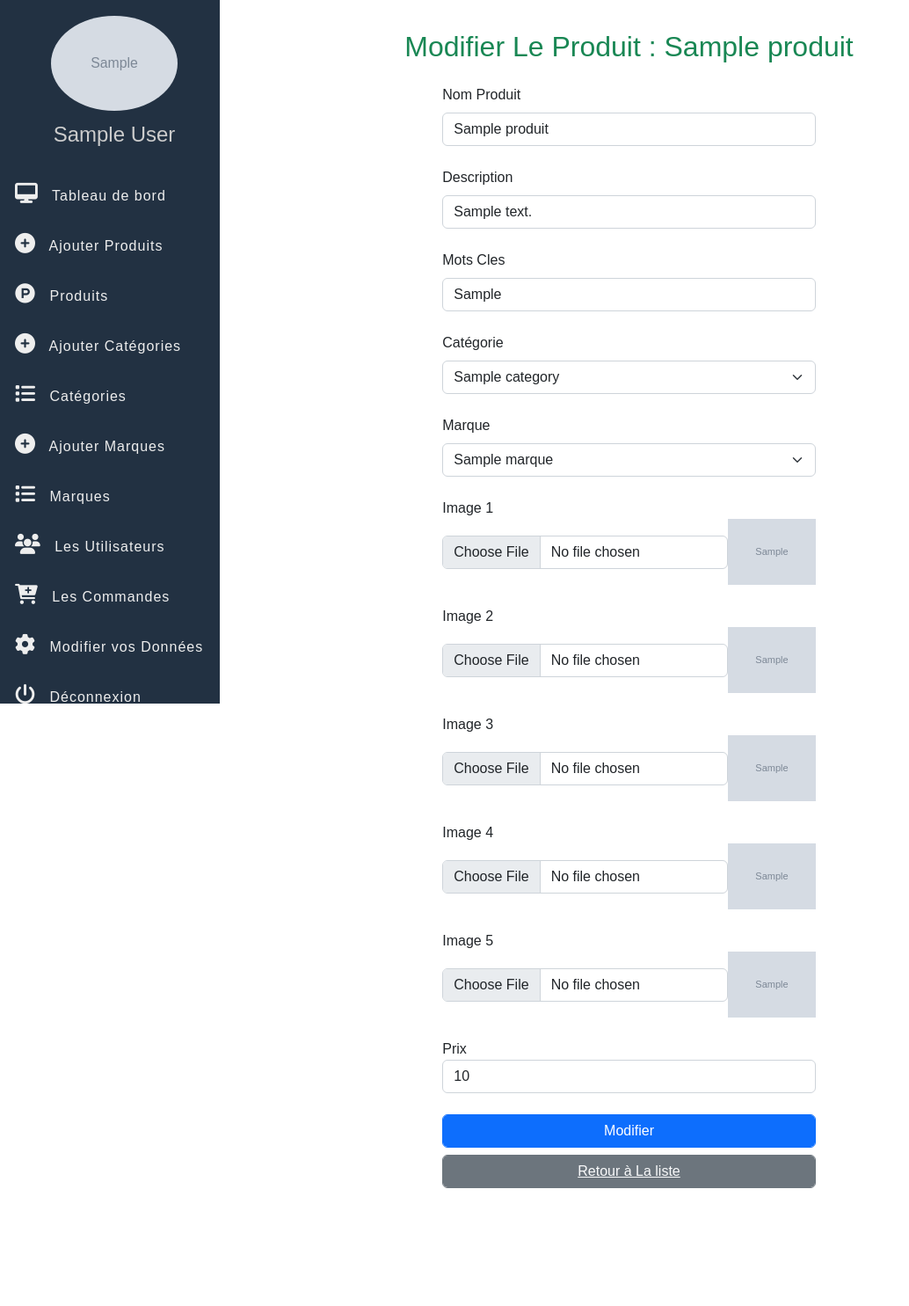
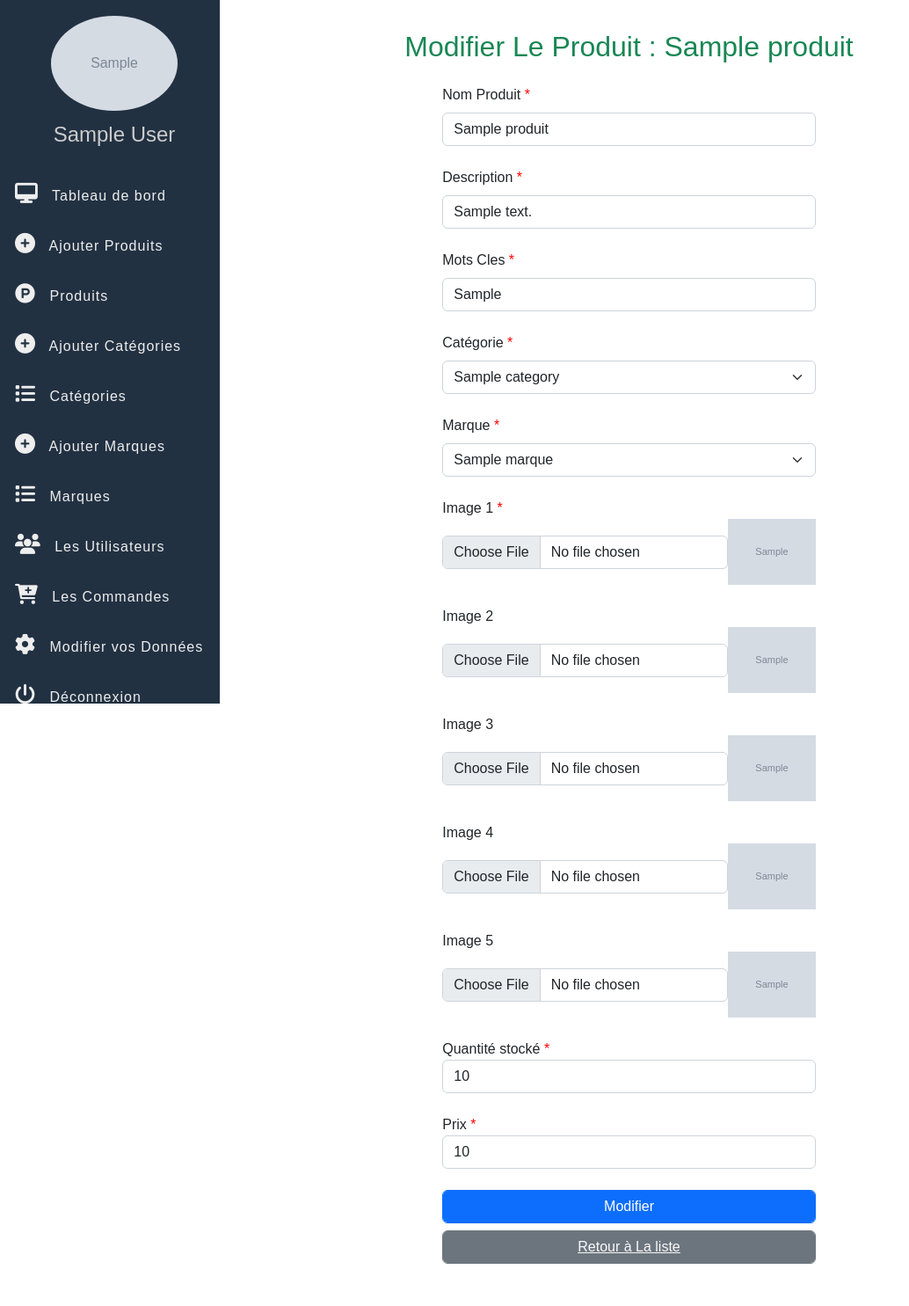
Before and after one commit to ab-talbi/electro-shop, a PHP site: page /admin/index.php?modifier_produit=1 in a window 1280 px wide. Shown: the part 80-1565 px from the top of the page at 88% size, without its empty margins (0-1034 px from the left). Before the commit the page ends 1431 px from the top, so only its background shows below. Run offline with PHP 8.4, Linux system fonts and the light colour scheme; the visitor is signed in with stand-in values (Sample User, id 1); tables that the repository leaves empty or names only in its code hold one stand-in row (values such as "Sample post"); grey boxes marked "Sample" are stand-in pictures; some libraries are stand-ins or nearby versions.

Commit message:
add: gestion de stock

```diff
--- a/admin/liste_categories.php
+++ b/admin/liste_categories.php
@@ -27,9 +27,7 @@
             <td><button value="index.php?supprimer_categorie=<?php echo $ligne->id_categorie; ?>"
             type="button" class=" fa-solid fa-trash btn text-black confirme" data-bs-toggle="modal" data-bs-target="#exampleModal">
             </button></td>
-            <td><button value="index.php?supprimer_categorie=<?php echo $ligne->id_categorie; ?>"
-                        type='button' class='fa-solid fa-trash-can btn text-black confirme' data-bs-toggle='modal' data-bs-target='#exampleModal'></button>
-            </td>
+
         </tr>
         <?php
             $number++;
--- a/admin/modifier_produit.php
+++ b/admin/modifier_produit.php
@@ -14,6 +14,7 @@
         $produit_image4 = $data['produit_image4'];
         $produit_image5 = $data['produit_image5'];
         $prix_produit = $data['prix_produit'];
+        $stock = $data['stock'];
         $id_categorie = $data['id_categorie'];
         $id_marque = $data['id_marque'];
 
@@ -37,33 +38,33 @@
 
 <form class="w-50 m-auto" action="" method="post" enctype="multipart/form-data">
         <div class="form-outline mb-4" style="width:100%">
-            <label for="nom_produit" class="form-label">Nom Produit </label>
+            <label for="nom_produit" class="form-label">Nom Produit <span style="color:red">*</span></label>
             <input type="text" name="nom_produit" id="nom_produit" class="form-control w-100" value="<?php echo $nom_produit ?>">
         </div>
         <div class="form-outline mb-4">
-            <label for="description_produit" class="form-label">Description </label>
+            <label for="description_produit" class="form-label">Description <span style="color:red">*</span></label>
             <input type="text" name="description_produit" id="description_produit" class="form-control w-100" value="<?php echo $description_produit ?>">
         </div>
         <div class="form-outline mb-4">
-            <label for="mots_cles" class="form-label">Mots Cles</label>
+            <label for="mots_cles" class="form-label">Mots Cles <span style="color:red">*</span></label>
             <input type="text" name="mots_cles" id="mots_cles" class="form-control w-100" value="<?php echo $mots_cles ?>">
         </div>
         <div class="form-outline mb-4">
-            <label for="categorie" class="form-label">Catégorie</label>
+            <label for="categorie" class="form-label">Catégorie <span style="color:red">*</span></label>
             <select name="categorie" id="categorie" class="form-select">
                 <option value="<?php echo $id_categorie; ?>"><?php echo $nom_categorie; ?></option>
                 <?php getCategoriesAdminSelect(); ?>
             </select>
         </div>
         <div class="form-outline mb-4">
-            <label for="marque" class="form-label">Marque</label>
+            <label for="marque" class="form-label">Marque <span style="color:red">*</span></label>
             <select name="marque" id="marque" class="form-select">
                 <option value="<?php echo $id_marque; ?>"><?php echo $nom_marque; ?></option>
                 <?php getMarquesAdminSelect(); ?>
             </select>
         </div>
         <div class="form-outline mb-4">
-            <label for="produit_image1">Image 1</label>
+            <label for="produit_image1">Image 1 <span style="color:red">*</span></label>
             <div class="d-flex">
                 <input type="file" name="produit_image1" id="produit_image1" class="form-control <?php if($produit_image1 != '') echo "w-90"; else echo "w-100"; ?> m-auto" value="">
                 <?php if($produit_image1 != '') echo "<img src='./produits_images/$produit_image1' style='width:100px'>";?>
@@ -99,8 +100,12 @@
             </div>
         </div>
         <div class="form-outline mb-4">
-            <label for="prix_produit">Prix </label>
-            <input type="text" name="prix_produit" id="prix_produit" class="form-control w-100" value="<?php echo $prix_produit ?>">
+            <label for="stock">Quantité stocké <span style="color:red">*</span></label>
+            <input type="number" name="stock" id="stock" class="form-control" value="<?php echo $stock ?>">
+        </div>
+        <div class="form-outline mb-4">
+            <label for="prix_produit">Prix <span style="color:red">*</span></label>
+            <input type="text" name="prix_produit" id="prix_produit" class="form-control" value="<?php echo $prix_produit ?>">
         </div>
         <div class="form-outline mb-2">
             <input type="submit" name="modifier_btn_produit" class="btn btn-primary form-control w-100 m-auto" value="Modifier">
@@ -120,11 +125,12 @@ if(isset($_POST['modifier_btn_produit'])){
     $description_produit = htmlspecialchars($_POST['description_produit']);
     $mots_cles = htmlspecialchars($_POST['mots_cles']);
     $prix_produit = htmlspecialchars($_POST['prix_produit']);
+    $stock = htmlspecialchars($_POST['stock']);
     $id_categorie = htmlspecialchars($_POST['categorie']);
     $id_marque = htmlspecialchars($_POST['marque']);
 
     $not_go = 1;
-    if($nom_produit == '' or $description_produit == '' or $mots_cles == '' or $prix_produit == '' or $id_categorie == '' or $id_marque == '' or $id_categorie == 0 or $id_marque == 0){
+    if($nom_produit == '' or $description_produit == '' or $mots_cles == '' or $prix_produit == '' or $stock == '' or $id_categorie == '' or $id_marque == '' or $id_categorie == 0 or $id_marque == 0){
         $not_go = 0;
     }
 
@@ -187,17 +193,26 @@ if(isset($_POST['modifier_btn_produit'])){
 
 
     if($not_go != 0){
+        if($stock <= 0){
+            $status_produit = "pas disponible";
+        }else{
+            $status_produit = "disponible";
+        }
         $update_data_produits = $con->prepare("UPDATE produits SET nom_produit=:nom_produit,
         description_produit=:description_produit,
         mots_cles=:mots_cles,
+        status_produit=:status_produit,
         prix_produit=:prix_produit,
+        stock=:stock,
         id_categorie=:id_categorie,
         id_marque=:id_marque WHERE id_produit=:id_produit
         ")->execute(array(
                         ":nom_produit"=>$nom_produit,
                         ":description_produit"=>$description_produit,
                         ":mots_cles"=>$mots_cles,
+                        ":status_produit"=>$status_produit,
                         ":prix_produit"=>$prix_produit,
+                        ":stock"=>$stock,
                         ":id_categorie"=>$id_categorie,
                         ":id_marque"=>$id_marque,
                         ":id_produit"=>$id_produit));
--- a/fonctions/fonctions.php
+++ b/fonctions/fonctions.php
@@ -5,7 +5,7 @@
     function getProduits(){
         global $con;
         if(!isset($_GET['categorie']) && !isset($_GET['marque']) && !isset($_get['search_btn'])){
-            $select_produit = $con->query('SELECT * FROM produits order by rand() limit 0,12');
+            $select_produit = $con->query('SELECT * FROM produits WHERE status_produit LIKE "disponible" order by rand() limit 0,12');
             while($ligne = $select_produit->fetch(PDO::FETCH_OBJ)){
                 echo "<div class='col-md-3 mb-2 mt-2'>
                     <div class='card'>
@@ -26,7 +26,7 @@
     function getTousProduits(){
         global $con;
         if(!isset($_GET['categorie']) && !isset($_GET['marque'])){
-            $select_produit = $con->query('SELECT * FROM produits order by rand()');
+            $select_produit = $con->query('SELECT * FROM produits WHERE status_produit LIKE "disponible" order by rand()');
             while($ligne = $select_produit->fetch(PDO::FETCH_OBJ)){
                 echo "<div class='col-md-3 mb-2 mt-2'>
                     <div class='card'>
@@ -108,7 +108,7 @@
         global $con;
         if(isset($_GET['categorie']) && !isset($_GET['marque'])){
             $categorie_id = htmlspecialchars($_GET['categorie']);
-            $select_produit = $con->query("SELECT * FROM produits where id_categorie = $categorie_id");
+            $select_produit = $con->query("SELECT * FROM produits WHERE status_produit LIKE 'disponible' AND id_categorie = $categorie_id");
             $rows = $select_produit->rowCount();
             if($rows == 0){
                 echo '<h2 class="text-center mt-5 text-danger">Pas de Produits disponible pour cette catégorie!</h2>';
@@ -135,7 +135,7 @@
         global $con;
         if(isset($_GET['marque']) && !isset($_GET['categorie'])){
             $marque_id = htmlspecialchars($_GET['marque']);
-            $select_produit = $con->query("SELECT * FROM produits where id_marque = $marque_id");
+            $select_produit = $con->query("SELECT * FROM produits WHERE status_produit LIKE 'disponible' AND id_marque = $marque_id");
             $rows = $select_produit->rowCount();
             if($rows == 0){
                 echo '<h2 class="text-center mt-5 text-danger">Pas de Produits disponible pour cette marque!</h2>';
@@ -165,7 +165,7 @@
         if(isset($_GET['marque']) && isset($_GET['categorie'])){
             $marque_id = htmlspecialchars($_GET['marque']);
             $categorie_id = htmlspecialchars($_GET['categorie']);
-            $select_produit = $con->query("SELECT * FROM produits WHERE id_marque = $marque_id AND id_categorie = $categorie_id");
+            $select_produit = $con->query("SELECT * FROM produits WHERE id_marque = $marque_id AND id_categorie = $categorie_id AND status_produit LIKE 'disponible'");
             $rows = $select_produit->rowCount();
             if($rows == 0){
                 echo '<h2 class="text-center mt-5 text-danger">Pas de Produits disponible pour cette marque et categorie!</h2>';
@@ -195,7 +195,7 @@
         if(isset($_GET['search_btn'])){
             $search_data = htmlspecialchars($_GET['search_data']);
 
-            $select_produit = $con->query("SELECT * FROM produits WHERE mots_cles LIKE '%$search_data%'");
+            $select_produit = $con->query("SELECT * FROM produits WHERE mots_cles LIKE '%$search_data%' AND status_produit LIKE 'disponible'");
             $rows = $select_produit->rowCount();
             if($rows == 0){
                 echo '<h2 class="text-center mt-5 text-danger">Aucun Produits correspondabt à cette recherche !</h2>';
@@ -701,6 +701,7 @@
                     <th>PRIX (unit)</th>
                     <th>IMAGE</th>
                     <th>STATUS</th>
+                    <th>STOCK</th>
                     <th>MODIFIER</th>
                     <th>SUPPRIMER</th>
                 </tr>
@@ -714,20 +715,15 @@
                 $prix_unitaire = $prod->prix_produit;
                 $image1 = $prod->produit_image1;
                 $status = $prod->status_produit;
-                if($status == 'true'){
-                    $status = 'Disponible';
-                }
-                else{
-                    $status = 'Pas Disponible';
-                }
+                $stock = $prod->stock;
                 echo "
                     <tr class='text-center'>
                         <th>$compteur</th>
                         <td>$nom_produit</td>
                         <td>$prix_unitaire</td>
                         <td><img style='width:100px;object-fit:contain' src='./produits_images/$image1' alt='$nom_produit'></td>
-
                         <td>$status</td>
+                        <td>$stock</td>
                         <td><a href='./index.php?modifier_produit=$id_produit' class='text-black'><i class='fa-solid fa-pen-to-square'></i></a></td>
                         <td><button value='index.php?supprimer_produit=$id_produit'
                         type='button' class=' fa-solid fa-trash btn text-black confirme' data-bs-toggle='modal' data-bs-target='#exampleModal'>
```
Also changed, not shown: admin/ajouter_produit.php (+10 -3 lines), client/les_commandes.php (+49 -12 lines).
